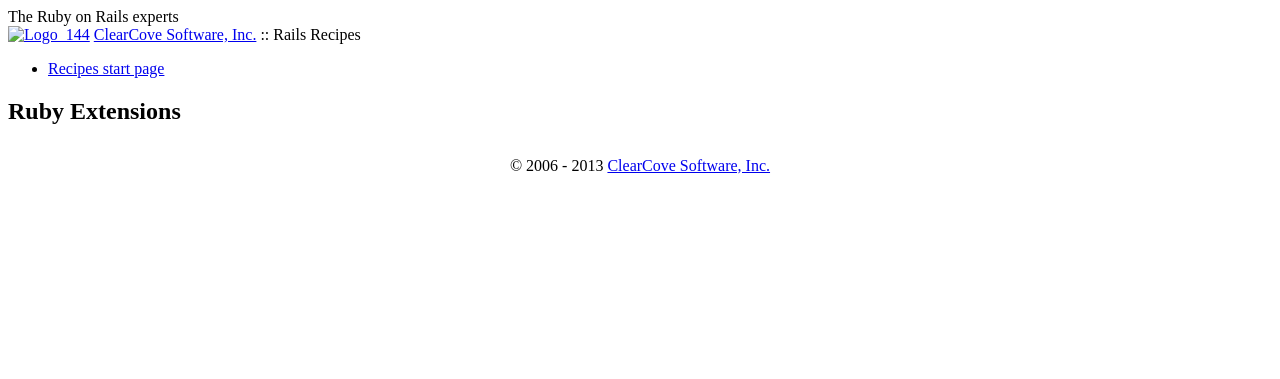
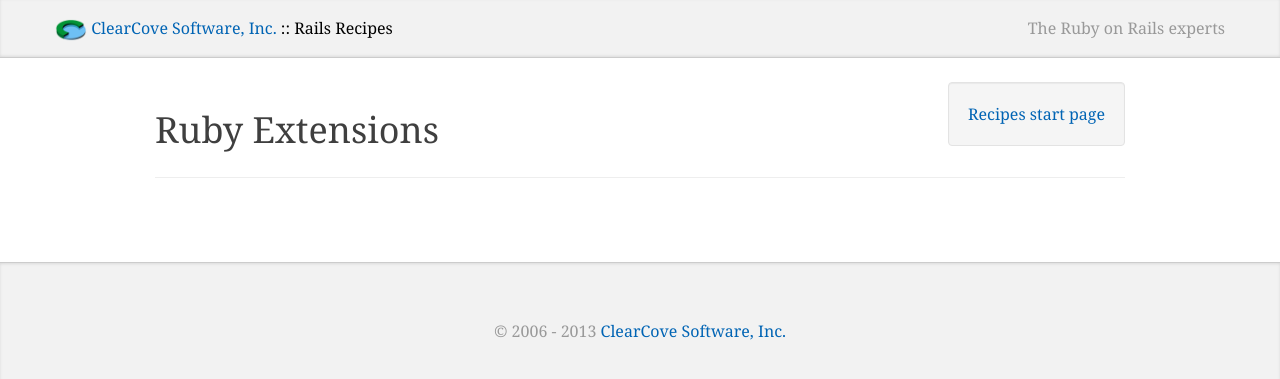
Before and after one commit to jhund/rails-recipes, a Jekyll site: the page built from pages/ruby_extensions.md, in a window 1280 px wide. Shown: the top 379 px of the page. Built offline with Jekyll 4.4.1, drawn with Linux system fonts in a browser that asks for light colours; Markdown is read by kramdown in place of the engine named in the settings.

Commit message:
Need absolute asset paths after all to make it work with nested pages/ folder. Will be ok when viewed at rails-recipes.clearcove.ca.

```diff
--- a/_includes/header.html
+++ b/_includes/header.html
@@ -4,7 +4,7 @@
       The Ruby on Rails experts
     </div>
     <div class='brand'>
-      <a href="/"><img alt="Logo_144" src="images/logo_144.png" style="width: 32px;" /></a>
+      <a href="/"><img alt="Logo_144" src="/images/logo_144.png" style="width: 32px;" /></a>
       <a href="http://clearcove.ca" class="nowrap">ClearCove Software, Inc.</a>
       :: Rails Recipes
     </div>
--- a/_layouts/default.html
+++ b/_layouts/default.html
@@ -4,12 +4,12 @@
     <meta charset='utf-8'>
     <title>Filterrific - ClearCove Software, Inc.</title>
     <meta content='width=device-width, initial-scale=1.0' name='viewport'>
-    <link href="stylesheets/application.css" media="all" rel="stylesheet" type="text/css" />
-    <link href="stylesheets/pygment_trac.css" media="all" rel="stylesheet" type="text/css" />
+    <link href="/stylesheets/application.css" media="all" rel="stylesheet" type="text/css" />
+    <link href="/stylesheets/pygment_trac.css" media="all" rel="stylesheet" type="text/css" />
     <!--[if lt IE 9]>
       <script src='http://html5shim.googlecode.com/svn/trunk/html5.js'></script>
     <![endif]-->
-    <link href='favicon.ico' rel='shortcut icon'>
+    <link href='/favicon.ico' rel='shortcut icon'>
     {% include google_analytics.html %}
   </head>
   <body>
@@ -24,6 +24,6 @@
       </div>
     </div>
     {% include footer.html %}
-    <script src="javascripts/application.js" type="text/javascript"></script>
+    <script src="/javascripts/application.js" type="text/javascript"></script>
   </body>
 </html>
```
